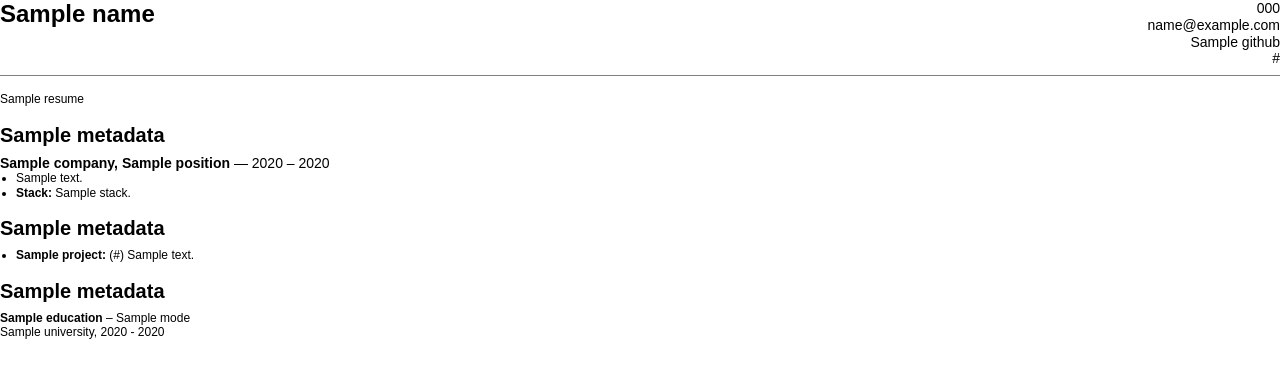
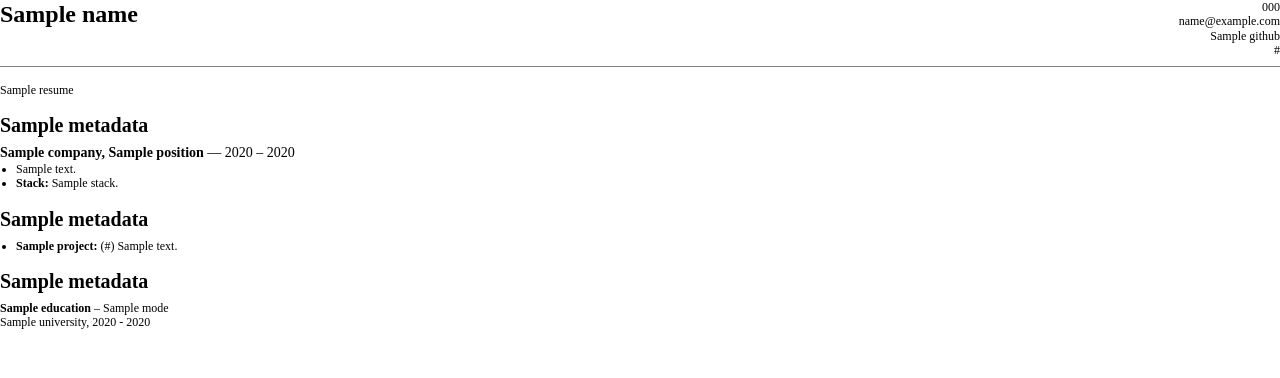
Before and after one commit to RodLopezDev/fastapi_cv_generator, a Python web app: template src/modules/template/templates/base/index.html in a window 1280 px wide. Shown: the top 378 px of the page. Run offline with Jinja, Linux system fonts and the light colour scheme; the template is opened without the code that fills it: most values are stand-ins (such as "Sample title", 1, 10 or a date in 2020); some web fonts are replaced.

Commit message:
fix(template @RodLopezDev) 🐛 Fixed issu on template

```diff
--- a/src/modules/template/templates/base/index.css
+++ b/src/modules/template/templates/base/index.css
@@ -1,15 +1,37 @@
-* {
-  margin: 0px;
-  padding: 0px;
-}
-
 @page: first {
   size: A4;
   margin: 64px;
 }
 
+@font-face {
+  font-family: "Montserrat";
+  src: url("Montserrat/staic/Montserrat-Regular.ttf") format("truetype");
+  font-weight: 400;
+  font-style: normal;
+}
+
+@font-face {
+  font-family: "Montserrat";
+  src: url("Montserrat/staic/Montserrat-Italic.ttf") format("truetype");
+  font-weight: 400;
+  font-style: italic;
+}
+
+@font-face {
+  font-family: "Montserrat";
+  src: url("Montserrat/staic/Montserrat-Bold.ttf") format("truetype");
+  font-weight: 700;
+  font-style: normal;
+}
+
+* {
+  margin: 0px;
+  padding: 0px;
+  font-family: "Montserrat";
+}
+
 body {
-  font-family: Proxima Nova, sans-serif;
+  font-family: "Montserrat";
   line-height: 1.2;
 }
 
--- a/src/modules/template/templates/base/index.html
+++ b/src/modules/template/templates/base/index.html
@@ -11,10 +11,10 @@
             <h1 class="strong text-lg">{{ name }}</h1>
         </div>
         <div style="text-align: right;">
-            <p class="text-sm">{{ phone }}</p>
-            <p class="text-sm">{{ email }}</p>
-            <p class="text-sm">{{ github }}</p>
-            <p class="text-sm">{{ linkedin }}</p>
+            <p class="text-xs">{{ phone }}</p>
+            <p class="text-xs">{{ email }}</p>
+            <p class="text-xs">{{ github }}</p>
+            <p class="text-xs">{{ linkedin }}</p>
         </div>
     </div>
 
```
